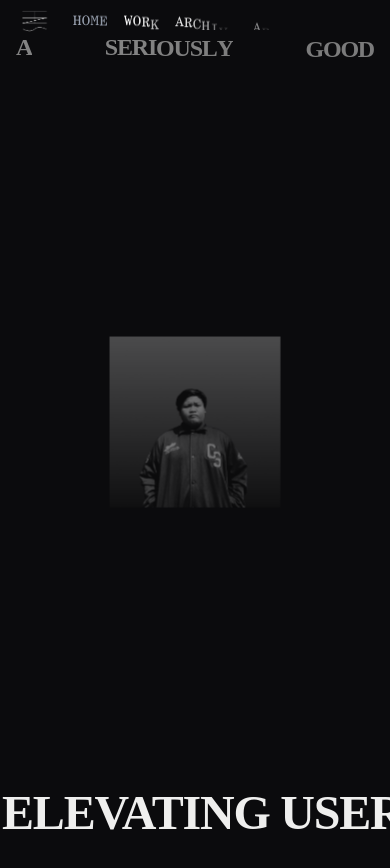
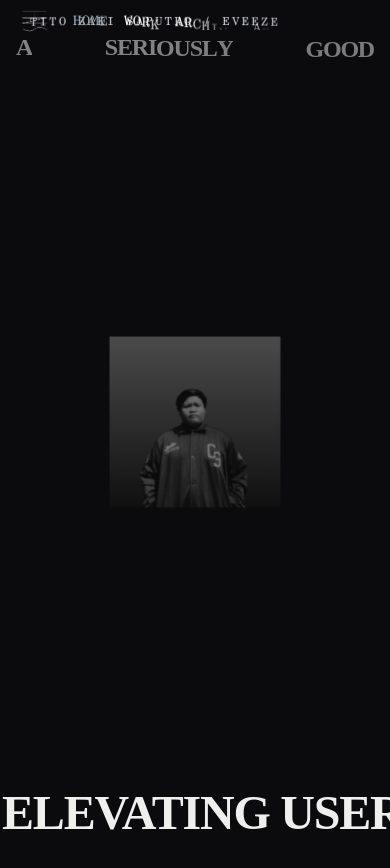
Before and after one commit to eveeze/Portofolio-v2, a React (Vite) app: page / in a window 390 px wide. Shown: the top 868 px of the page. Built offline with nearby package versions, Linux system fonts and the light colour scheme; no server answers.

Commit message:
feat:name navbar

```diff
--- a/src/components/ui/Navbar.tsx
+++ b/src/components/ui/Navbar.tsx
@@ -6,6 +6,16 @@ import { SplitText } from "gsap/SplitText";
 // Register the SplitText plugin
 gsap.registerPlugin(SplitText);
 
+interface AnimationData {
+  timeline?: gsap.core.Timeline;
+  originalSplit?: SplitText;
+  duplicateSplit?: SplitText;
+  isAnimating: boolean;
+  currentState: "normal" | "hovered";
+  targetState: "normal" | "hovered";
+  element: HTMLElement;
+}
+
 const Navbar = () => {
   const location = useLocation();
   const navRef = useRef<HTMLDivElement>(null);
@@ -13,20 +23,7 @@ const Navbar = () => {
   const entranceTimelineRef = useRef<gsap.core.Timeline | null>(null);
 
   // Animation tracking for nav links only (excluding name/logo)
-  const animationRefs = useRef<
-    Map<
-      HTMLElement,
-      {
-        timeline?: gsap.core.Timeline;
-        originalSplit?: SplitText;
-        duplicateSplit?: SplitText;
-        isAnimating: boolean;
-        currentState: "normal" | "hovered";
-        targetState: "normal" | "hovered";
-        element: HTMLElement;
-      }
-    >
-  >(new Map());
+  const animationRefs = useRef<Map<HTMLElement, AnimationData>>(new Map());
 
   // Debounce timer for quick hovers
   const debounceTimers = useRef<Map<HTMLElement, NodeJS.Timeout>>(new Map());
@@ -96,6 +93,11 @@ const Navbar = () => {
     );
     const navLinkElements = Array.from(navLinks);
 
+    // Get identity element
+    const identity = navRef.current.querySelector(
+      ".nav-identity"
+    ) as HTMLElement | null;
+
     const showNavbar = () => {
       // Create single master timeline
       const masterTl = gsap.timeline({
@@ -146,6 +148,35 @@ const Navbar = () => {
             0.4 // Start after navbar begins moving
           );
         });
+      }
+
+      // Animate identity text
+      if (identity) {
+        const identitySplit = new SplitText(identity, { type: "chars" });
+
+        masterTl.fromTo(
+          identitySplit.chars,
+          {
+            y: 10,
+            opacity: 0,
+            force3D: true,
+          },
+          {
+            y: 0,
+            opacity: 1,
+            duration: 0.5,
+            ease: "power3.out",
+            force3D: true,
+            stagger: {
+              amount: 0.3,
+              from: "center",
+            },
+            onComplete: () => {
+              identitySplit.revert();
+            },
+          },
+          0.4 // Start at same time as nav links
+        );
       }
     };
 
@@ -405,9 +436,9 @@ const Navbar = () => {
 
   // Navbar mouse leave handler
   const handleNavbarMouseLeave = useCallback(() => {
-    animationRefs.current.forEach((data, element) => {
+    animationRefs.current.forEach((data) => {
       if (data.currentState === "hovered" || data.isAnimating) {
-        handleHoverWithDebounce(element, "normal");
+        handleHoverWithDebounce(data.element, "normal");
       }
     });
   }, [handleHoverWithDebounce]);
@@ -445,9 +476,9 @@ const Navbar = () => {
       }}
     >
       <div className="w-full px-4 md:px-6 lg:px-8">
-        <div className="flex items-center justify-between h-10 md:h-11 lg:h-12">
+        <div className="relative flex items-center h-10 md:h-11 lg:h-12">
           {/* Left Side - Logo */}
-          <div className="flex-shrink-0">
+          <div className="absolute left-0">
             <Link
               to="/"
               className="block transition-opacity duration-200 hover:opacity-80"
@@ -466,8 +497,22 @@ const Navbar = () => {
             </Link>
           </div>
 
+          {/* Center - Identity Text (Absolute Center) */}
+          <div
+            className="absolute pointer-events-none"
+            style={{
+              left: "calc(50% - 40px)",
+              top: "50%",
+              transform: "translate(-50%, -50%)",
+            }}
+          >
+            <span className="nav-identity text-xs md:text-sm tracking-[0.2em] uppercase text-gray-300 whitespace-nowrap">
+              TITO ZAKI SAPUTRO / EVEEZE
+            </span>
+          </div>
+
           {/* Right Side - Navigation Links */}
-          <div className="flex-shrink-0">
+          <div className="absolute right-0">
             <ul className="flex items-center space-x-4 lg:space-x-6">
               {navItems.map((item) => {
                 const isActive = location.pathname === item.path;
```
